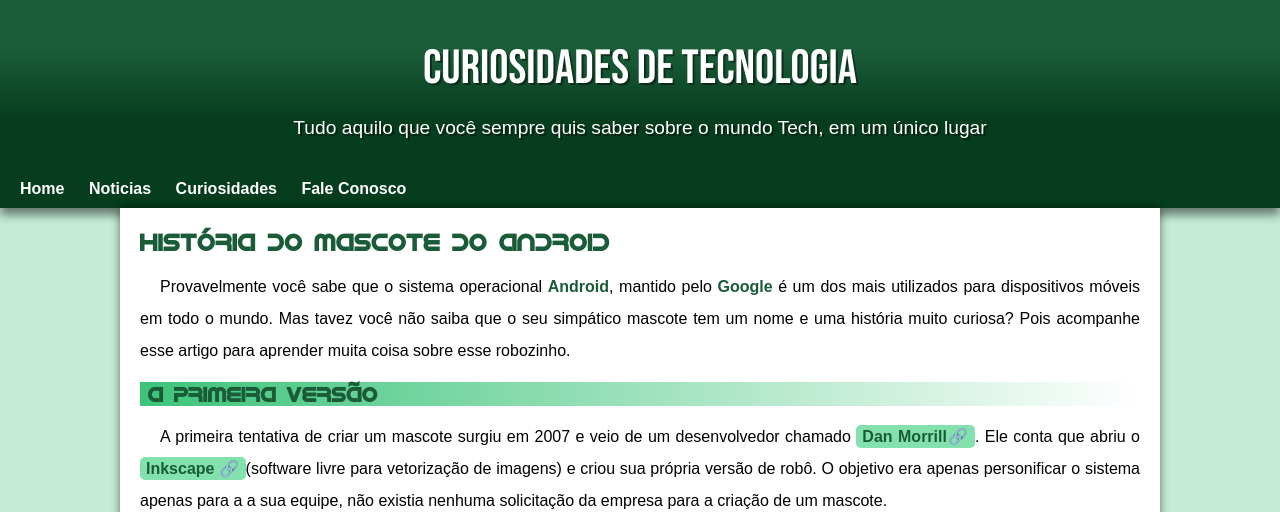
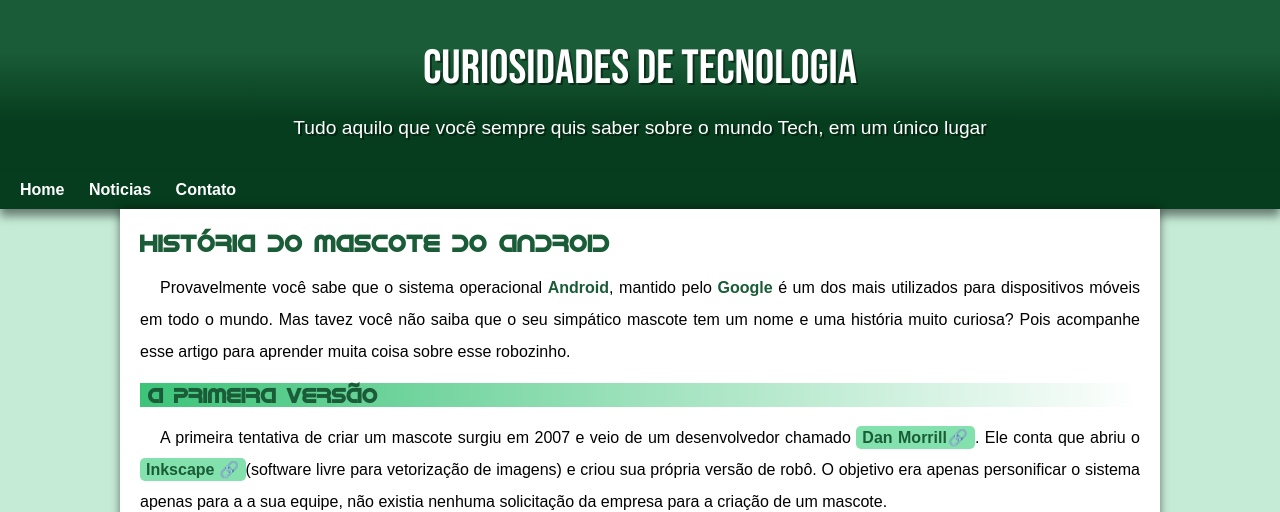
Before and after one commit to kaykysoarex/projeto-android-2, a plain HTML site: page index.html in a window 1280 px wide. Shown: the top 512 px of the page. Drawn offline with Linux system fonts and the light colour scheme.

Commit message:
problema de padding corrigido

```diff
--- a/index.html
+++ b/index.html
@@ -15,8 +15,8 @@
   <nav>
     <a href="#">Home</a>
     <a href="#">Noticias</a>
-    <a href="#">Curiosidades</a>
-    <a href="#">Fale Conosco</a>
+    <a href="#">Contato</a>
+
   </nav>
 
   <main>
--- a/style.css
+++ b/style.css
@@ -48,7 +48,7 @@
 font-size: 1.2em;
 padding: 0px 10px;
 text-shadow: 2px 2px 0px rgba(0, 0, 0, 0.445);
-margin-bottom: 30px;}
+padding-bottom: 32px;}
 
 nav
 {background-color: #063d1e;
```
